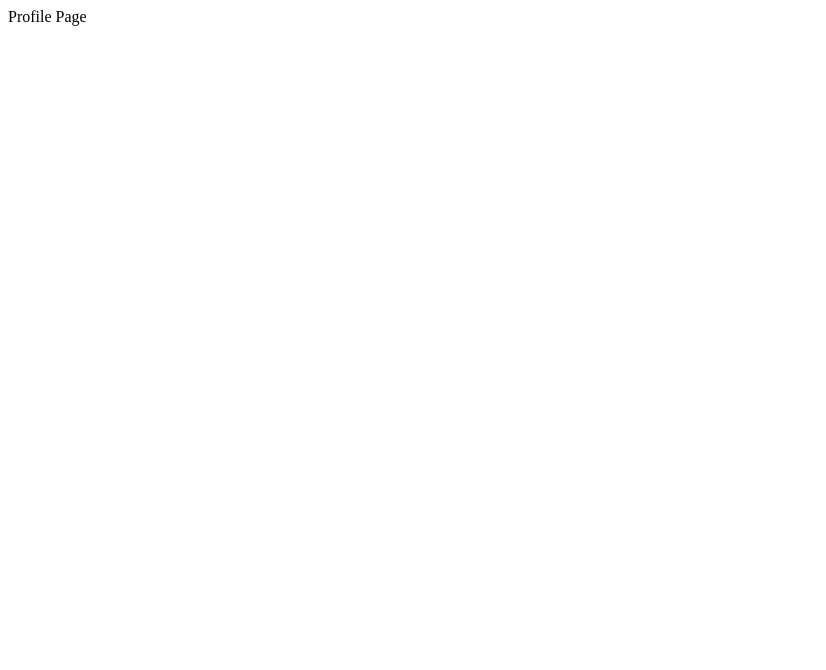
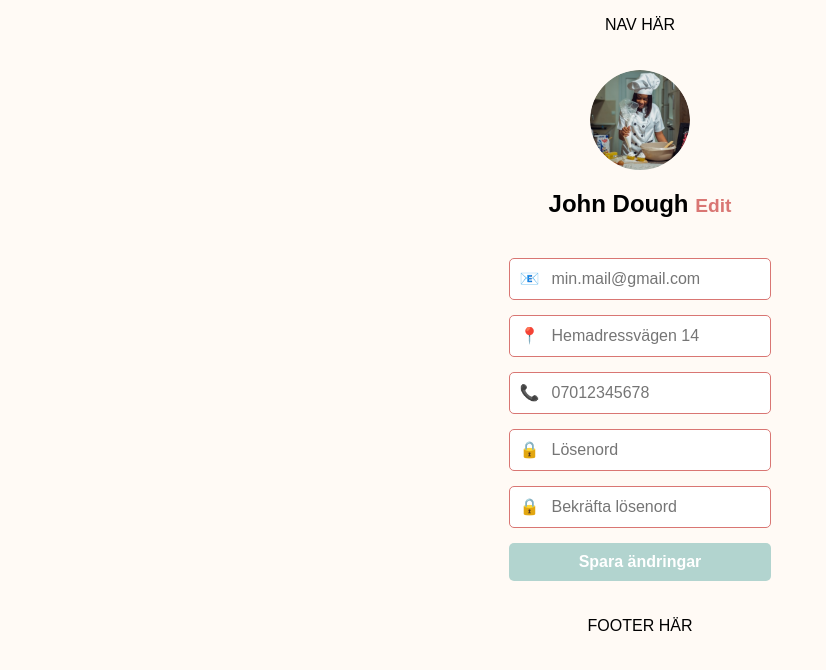
Before and after one commit to dylanR96/syntax-squad, a React (Vite) app in the folder frontend/: page /profile in a window 1280 px wide. Shown: the top 670 px of the page, without its empty margins (0-826 px from the left). Built offline with nearby package versions, Linux system fonts and the light colour scheme.

Commit message:
Profile page sort of

```diff
--- a/frontend/src/assets/styles/index.css
+++ b/frontend/src/assets/styles/index.css
@@ -1,4 +1,5 @@
-/* Global element based styling */
+@import url(https://fonts.googleapis.com/css?family=Aclonica:regular);
+
 * {
   box-sizing: border-box;
 }
@@ -7,4 +8,8 @@ html {
 }
 body {
   margin: 0;
+  background-color: #FCF6EE;
 }
+h2 {
+  font-family: 'Aclonica', sans-serif;
+}
--- /dev/null
+++ b/frontend/src/pages/Profile/USerProfile.css
@@ -0,0 +1,109 @@
+body {
+    font-family: Arial, sans-serif;
+    margin: 0;
+    padding: 0;
+    background-color: #fffaf5;
+  }
+
+  .profile-container {
+    display: flex;
+    flex-direction: column;
+    align-items: center;
+    max-width: 400px;
+    margin: 0 auto;
+  }
+
+  .header {
+    display: flex;
+    justify-content: space-between;
+    align-items: center;
+    width: 100%;
+    padding: 10px 20px;
+    background-color: #fdf0e5;
+    font-size: 1.5em;
+  }
+
+  .logo {
+    font-weight: bold;
+    color: #d97673;
+  }
+
+  .profile-section {
+    display: flex;
+    flex-direction: column;
+    align-items: center;
+    padding: 20px;
+  }
+
+  .profile-image {
+    width: 100px;
+    height: 100px;
+    border-radius: 50%;
+    object-fit: cover;
+  }
+
+  .profile-name {
+    margin-top: 10px;
+    font-size: 1.5em;
+    font-weight: bold;
+    text-align: center;
+    font-family: 'Aclonica', sans-serif;
+  }
+
+  .edit-link {
+    font-size: 0.8em;
+    color: #d97673;
+    cursor: pointer;
+  }
+
+  .profile-form {
+    width: 100%;
+    margin-top: 20px;
+  }
+
+  .form-group {
+    display: flex;
+    align-items: center;
+    margin-bottom: 15px;
+    border: 1px solid #d97673;
+    border-radius: 5px;
+    padding: 10px;
+    background-color: #fff;
+  }
+
+  .icon {
+    margin-right: 10px;
+  }
+
+  input {
+    border: none;
+    outline: none;
+    flex: 1;
+    font-size: 1em;
+  }
+
+  .save-button {
+    width: 100%;
+    padding: 10px;
+    background-color: #b2d4cf;
+    color: #fff;
+    font-size: 1em;
+    font-weight: bold;
+    border: none;
+    border-radius: 5px;
+    cursor: pointer;
+  }
+
+  .footer {
+    text-align: center;
+    padding: 20px;
+    font-size: 0.9em;
+    color: #a3a3a3;
+    background-color: #fffaf5;
+  }
+
+  .social-icons span {
+    margin: 0 10px;
+    font-size: 1.2em;
+    cursor: pointer;
+  }
--- a/frontend/src/pages/Profile/UserProfile.tsx
+++ b/frontend/src/pages/Profile/UserProfile.tsx
@@ -1,7 +1,42 @@
 import React from "react";
+import "./UserProfile.css";
+import profilePicture from "../../assets/images/profile_picture.png";
 
 const UserProfile: React.FC = () => {
-  return <div>Profile Page</div>;
+  return <div className="profile-container">
+  <p>NAV HÄR</p>
+
+  <div className="profile-section">
+    <img className="profile-image" src={profilePicture} alt="Profile Picture" />
+    <h2>John Dough <span className="edit-link">Edit</span></h2>
+    <form className="profile-form">
+      <div className="form-group">
+        <span className="icon">📧</span>
+        <input type="email" placeholder="min.mail@gmail.com" />
+      </div>
+      <div className="form-group">
+        <span className="icon">📍</span>
+        <input type="text" placeholder="Hemadressvägen 14" />
+      </div>
+      <div className="form-group">
+        <span className="icon">📞</span>
+        <input type="tel" placeholder="07012345678" />
+      </div>
+      <div className="form-group">
+        <span className="icon">🔒</span>
+        <input type="password" placeholder="Lösenord" />
+      </div>
+      <div className="form-group">
+        <span className="icon">🔒</span>
+        <input type="password" placeholder="Bekräfta lösenord" />
+      </div>
+      <button className="save-button" type="submit">Spara ändringar</button>
+    </form>
+  </div>
+
+  <p>FOOTER HÄR</p>
+</div>
+;
 };
 
 export default UserProfile;
```
Also changed, not shown: frontend/src/assets/images/profile_picture.png (added).
